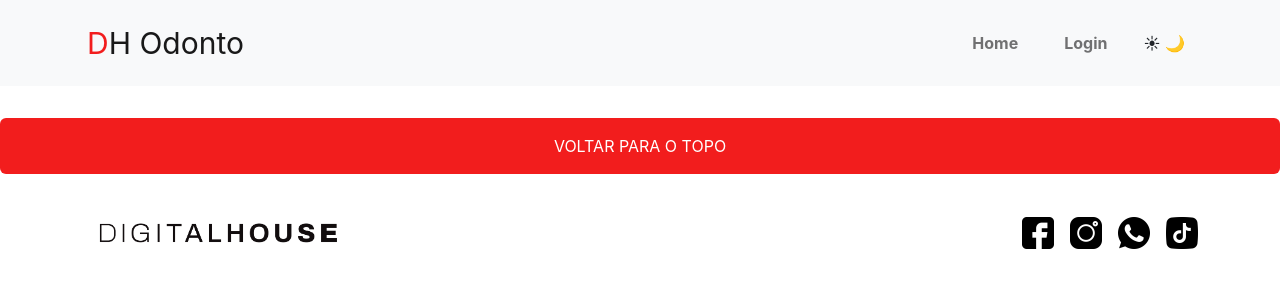
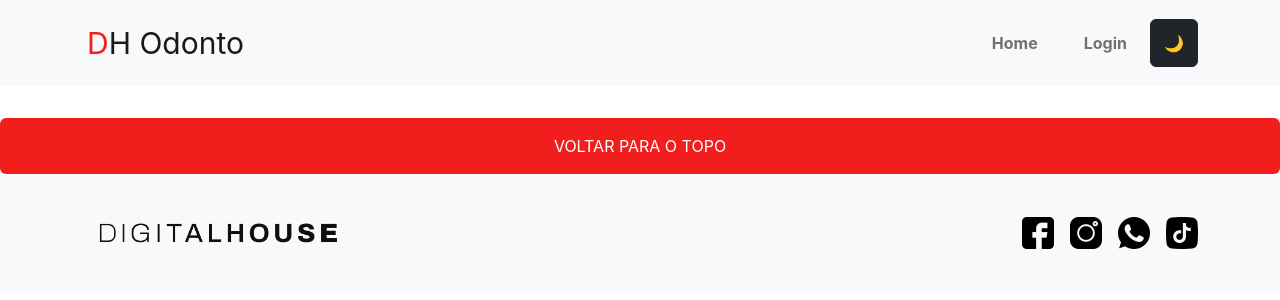
Before and after one commit to Carlos-Landerdahl/OdontoSchedule, a React (Create React App) app: page / in a window 1280 px wide. Shown: the top 300 px of the page. Built offline with nearby package versions, Linux system fonts and the light colour scheme.

Commit message:
feat: darkmode on/off

```diff
--- a/src/App.jsx
+++ b/src/App.jsx
@@ -1,14 +1,18 @@
 import { BrowserRouter } from "react-router-dom";
 import { RoutesApp } from "./routes";
+import { ThemeProvider } from "./context/ThemeContext";
 
 function App() {
   return (
     <BrowserRouter>
-      <div className={`app light`}>
-        <RoutesApp />
-      </div>
+      <ThemeProvider>
+        <div className={`app light`}>
+          <RoutesApp />
+        </div>
+      </ThemeProvider>
     </BrowserRouter>
   );
 }
 
+
 export default App;
--- a/src/Components/Card/Index.jsx
+++ b/src/Components/Card/Index.jsx
@@ -1,13 +1,13 @@
 import styles from "./Card.module.css";
 import { Link } from "react-router-dom";
+import { useTheme } from "../../context/ThemeContext";
 
-const Card = ({ dentist }) => {
-  const { matricula, nome, sobrenome } = dentist;
-
-  const isDarkMode = false; // Substitua por sua lógica de verificação de modo escuro
+const Card = ({ dentista }) => {
+  const { matricula, nome, sobrenome } = dentista;
+  const { isDarkMode } = useTheme();
 
   return (
-    <div className={`card ${isDarkMode ? 'dark-mode' : ''}`}>
+    <div className={`card ${isDarkMode ? styles.cardDark : ''}`}>
       <img
         className="card-img-top"
         src="/images/doctor.jpg"
--- a/src/Components/DetailCard/Index.jsx
+++ b/src/Components/DetailCard/Index.jsx
@@ -1,30 +1,34 @@
-import { useEffect, useState } from "react";
+import React, { useEffect, useState } from "react";
 import ScheduleFormModal from "../ModalScheduleForm/Index";
 import styles from "./DetailCard.module.css";
 import axios from "axios";
 import { useParams } from "react-router-dom";
+import { useTheme } from "../../context/ThemeContext";
 
-const DetailCard = ({ match }) => {
+const DetailCard = () => {
   const { id } = useParams();
+  const { isDarkMode } = useTheme();
   const [destistaDetails, setDentistaDetails] = useState([]);
   const { nome, sobrenome, usuario } = destistaDetails;
 
   useEffect(() => {
-    axios.get(`https://dhodonto.ctd.academy/dentista?matricula=${id}`)
-      .then(response => {
+    axios
+      .get(`https://dhodonto.ctd.academy/dentista?matricula=${id}`)
+      .then((response) => {
         setDentistaDetails(response.data);
       })
-      .catch(error => {
+      .catch((error) => {
         console.error("Erro ao fazer o fetch de detalhes", error);
-      })
+      });
   }, [id]);
 
   return (
     <>
       <h1>Detalhes do dentista</h1>
-      <section className="card col-sm-12 col-lg-6 container">
-        {/* //Na linha seguinte deverá ser feito um teste se a aplicação
-        // está em dark mode e deverá utilizar o css correto */}
+      <section
+        className={`card col-sm-12 col-lg-6 container ${isDarkMode ? styles.cardDark : ""
+          }`}
+      >
         <div className={`card-body row`}>
           <div className="col-sm-12 col-lg-6">
             <img
@@ -36,20 +40,15 @@ const DetailCard = ({ match }) => {
           <div className="col-sm-12 col-lg-6">
             <ul className="list-group">
               <li className="list-group-item">Nome: {nome}</li>
-              <li className="list-group-item">
-                Sobrenome: {sobrenome}
-              </li>
-              <li className="list-group-item">
-                Usuário: {usuario?.username}
-              </li>
+              <li className="list-group-item">Sobrenome: {sobrenome}</li>
+              <li className="list-group-item">Usuário: {usuario?.username}</li>
             </ul>
             <div className="text-center">
-              {/* //Na linha seguinte deverá ser feito um teste se a aplicação
-              // está em dark mode e deverá utilizado o css correto */}
               <button
                 data-bs-toggle="modal"
                 data-bs-target="#exampleModal"
-                className={`btn btn-light ${styles.button}`}
+                className={`btn ${isDarkMode ? "btn-light" : "btn-dark"} ${styles.button
+                  }`}
               >
                 Marcar consulta
               </button>
--- a/src/Components/Footer/Index.jsx
+++ b/src/Components/Footer/Index.jsx
@@ -1,35 +1,65 @@
+import React from "react";
 import styles from "./Footer.module.css";
+import { useTheme } from "../../context/ThemeContext";
 
 const Footer = () => {
+  const { isDarkMode } = useTheme();
+
   const scrollToTop = () => {
-    window.scrollTo(0, 0)
-  }
+    window.scrollTo(0, 0);
+  };
+
   return (
     <footer>
       <div className={styles.footerWrapper}>
-        <button className={`btn btn-danger ${styles.top}`} onClick={scrollToTop}>Voltar para o topo</button>
-        {/* //Na linha seguinte deverá ser feito um teste se a aplicação
-        // está em dark mode e deverá utilizar a class navbar-dark bg-dark ou navbar-light bg-light  */}
-        <div className={`navbar-light bg-light} ${styles.footer}`}>
+        <button
+          className={`btn ${isDarkMode ? "btn-light" : "btn-dark"} ${styles.top
+            }`}
+          onClick={scrollToTop}
+        >
+          Voltar para o topo
+        </button>
+        <div
+          className={`navbar ${isDarkMode ? "navbar-dark bg-dark" : "navbar-light bg-light"
+            } ${styles.footer}`}
+        >
           <div className="container">
             <div className={`row`}>
               <div className="col-sm-12 col-lg-6">
-                {/* //Na linha seguinte deverá ser feito um teste se a aplicação
-                // está em dark mode e deverá utilizar o css correto */}
-                <img className={`${styles.dhLogo}`} src="/images/DH.png" alt='DH-logo' />
+                <img
+                  className={`${styles.dhLogo}`}
+                  src="/images/DH.png"
+                  alt="DH-logo"
+                />
               </div>
               <div className={`col-sm-12 col-lg-6 ${styles.icons}`}>
-                <img src="/images/ico-facebook.png" alt="ícone do facebook" className={styles.icon} />
-                <img src="/images/ico-instagram.png" alt="ícone do instagram" className={styles.icon} />
-                <img src="/images/ico-whatsapp.png" alt="ícone do whatsapp" className={styles.icon} />
-                <img src="/images/ico-tiktok.png" alt="ícone do tiktok" className={styles.icon} />
+                <img
+                  src="/images/ico-facebook.png"
+                  alt="ícone do facebook"
+                  className={styles.icon}
+                />
+                <img
+                  src="/images/ico-instagram.png"
+                  alt="ícone do instagram"
+                  className={styles.icon}
+                />
+                <img
+                  src="/images/ico-whatsapp.png"
+                  alt="ícone do whatsapp"
+                  className={styles.icon}
+                />
+                <img
+                  src="/images/ico-tiktok.png"
+                  alt="ícone do tiktok"
+                  className={styles.icon}
+                />
               </div>
             </div>
           </div>
         </div>
       </div>
-    </footer >
-  )
-}
+    </footer>
+  );
+};
 
-export default Footer
+export default Footer;
--- a/src/Components/Login/Index.jsx
+++ b/src/Components/Login/Index.jsx
@@ -1,6 +1,9 @@
+import { useTheme } from "../../context/ThemeContext";
 import styles from "./Form.module.css";
 
 const LoginForm = () => {
+  const { isDarkMode } = useTheme();
+
   const handleSubmit = (e) => {
     //Nesse handlesubmit você deverá usar o preventDefault,
     //enviar os dados do formulário e enviá-los no corpo da requisição
@@ -13,10 +16,9 @@ const LoginForm = () => {
 
   return (
     <>
-      {/* //Na linha seguinte deverá ser feito um teste se a aplicação
-        // está em dark mode e deverá utilizar o css correto */}
       <div
-        className={`text-center card container ${styles.card}`}
+        className={`text-center card container ${isDarkMode ? styles.cardDark : ""
+          } ${styles.card}`}
       >
         <div className={`card-body ${styles.CardBody}`}>
           <form onSubmit={handleSubmit}>
--- a/src/Components/ModalScheduleForm/Index.jsx
+++ b/src/Components/ModalScheduleForm/Index.jsx
@@ -1,24 +1,24 @@
+import React from "react";
 import ScheduleForm from "../ScheduleForm/Index";
+import { useTheme } from "../../context/ThemeContext";
 
 const ScheduleFormModal = () => {
+  const { isDarkMode } = useTheme();
+
   return (
     <div
-      className={`modal fade`}
+      className={`modal fade ${isDarkMode ? "DarkModal" : ""}`}
       id="exampleModal"
       tabIndex="-1"
       aria-labelledby="exampleModalLabel"
       aria-hidden="true"
     >
       <div className="modal-dialog">
-        {/* //Na linha seguinte deverá ser feito um teste se a aplicação
-        // está em dark mode e deverá utilizar o css correto */}
         <div className={`modal-content`}>
           <div className="modal-header">
             <h1 className="modal-title fs-5" id="exampleModalLabel">
               Selecione o dentista, paciente e a data e hora
             </h1>
-            {/* //Na linha seguinte deverá ser feito um teste se a aplicação
-            // está em dark mode e deverá utilizado o css correto */}
             <button
               type="button"
               className={`btn-close`}
--- a/src/Components/NavBar/Index.jsx
+++ b/src/Components/NavBar/Index.jsx
@@ -1,17 +1,18 @@
 import { Link } from "react-router-dom";
 import styles from "./Navbar.module.css";
+import { useTheme } from "../../context/ThemeContext";
 
 const Navbar = () => {
+  const { isDarkMode, toggleDarkMode } = useTheme();
+
   return (
     <header className="sticky-top">
-      {/* //Na linha seguinte deverá ser feito um teste se a aplicação
-        // está em dark mode e deverá utilizar navbar-dark bg-dark ou navbar-light bg-light*/}
       <nav
-        className={`navbar navbar-expand-sm navbar-light bg-light`}
+        className={`navbar navbar-expand-sm ${isDarkMode ? "navbar-dark bg-dark" : "navbar-light bg-light"
+          }`}
         aria-label="Third navbar example"
       >
         <div className="container">
-          {/* Ao clicar, o usuário deve ser redirecionado a home, com react-router */}
           <Link className={`navbar-brand ${styles.navbarBrand}`} to="/home">
             DH Odonto
           </Link>
@@ -33,29 +34,21 @@ const Navbar = () => {
           >
             <ul className="navbar-nav mb-2 mb-sm-0">
               <li className={`nav-item ${styles.navBarLink}`}>
-                {/* Ao clicar, o usuário deve ser redirecionado a home, com react-router */}
                 <Link className="nav-link" to="/home">
                   Home
                 </Link>
               </li>
               <li className={`nav-item ${styles.navBarLink}`}>
-                {/* Se o usuário estiver logado, deverá aparecer um botão de logout
-                que vai apagar o token do localstorage.
-                Se o usuário estiver deslogado, um link fará um redirecionamento, com react-router,
-                ao formulário de login
-                O botão de logout deverá ser testado darkmode
-                se sim, btn-dark, se não, btn-light */}
                 <Link className="nav-link" to="/login">
                   Login
                 </Link>
               </li>
               <li className={`nav-item`}>
-                {/* Ao ser clicado, esse botão mudará a aplicação para dark mode ou light mode.
-                 Lembre-se de usar um estado no contexto para fazer essa alteração.
-                 Na linha seguinte deverá ser feito um teste se a aplicação
-                 está em dark mode e deverá utilizar o icone ☀ ou 🌙 e btn-dark ou btn-light*/}
-                <button className={`btn btn-light${styles.btnStyle}`}>
-                  ☀ 🌙{" "}
+                <button
+                  className={`btn ${isDarkMode ? "btn-light" : "btn-dark"} ${styles.btnStyle}`}
+                  onClick={toggleDarkMode}
+                >
+                  {isDarkMode ? "☀" : "🌙"}
                 </button>
               </li>
             </ul>
--- a/src/Components/ScheduleForm/Index.jsx
+++ b/src/Components/ScheduleForm/Index.jsx
@@ -1,7 +1,10 @@
-import { useContext, useEffect, useState } from "react";
+import React, { useEffect } from "react";
 import styles from "./ScheduleForm.module.css";
+import { useTheme } from "../../context/ThemeContext"; // Importe o contexto de tema
 
 const ScheduleForm = () => {
+  const { isDarkMode } = useTheme(); // Usar o estado de modo escuro do contexto
+
   useEffect(() => {
     //Nesse useEffect, você vai fazer um fetch na api buscando TODOS os dentistas
     //e pacientes e carregar os dados em 2 estados diferentes
@@ -17,11 +20,8 @@ const ScheduleForm = () => {
 
   return (
     <>
-      {/* //Na linha seguinte deverá ser feito um teste se a aplicação
-        // está em dark mode e deverá utilizar o css correto */}
       <div
-        className={`text-center container}`
-        }
+        className={`text-center container ${isDarkMode ? styles.cardDark : ""}`}
       >
         <form onSubmit={handleSubmit}>
           <div className={`row ${styles.rowSpacing}`}>
@@ -62,11 +62,8 @@ const ScheduleForm = () => {
             </div>
           </div>
           <div className={`row ${styles.rowSpacing}`}>
-            {/* //Na linha seguinte deverá ser feito um teste se a aplicação
-        // está em dark mode e deverá utilizar o css correto */}
             <button
-              className={`btn btn-light ${styles.button
-                }`}
+              className={`btn ${isDarkMode ? "btn-light" : "btn-dark"} ${styles.button}`}
               type="submit"
             >
               Schedule
--- /dev/null
+++ b/src/context/ThemeContext.jsx
@@ -0,0 +1,22 @@
+import React, { createContext, useContext, useState } from "react";
+
+const ThemeContext = createContext();
+
+export function useTheme() {
+  return useContext(ThemeContext);
+}
+
+export function ThemeProvider({ children }) {
+  const [isDarkMode, setIsDarkMode] = useState(false);
+
+  const toggleDarkMode = () => {
+    console.log("Toggle Dark Mode clicked");
+    setIsDarkMode(!isDarkMode);
+  };
+
+  return (
+    <ThemeContext.Provider value={{ isDarkMode, toggleDarkMode }}>
+      {children}
+    </ThemeContext.Provider>
+  );
+}
--- a/src/pages/Home.jsx
+++ b/src/pages/Home.jsx
@@ -21,7 +21,7 @@ export const Home = () => {
       <h1>Home</h1>
       <div className="card-grid container">
         {dentistas.map(dentista => (
-          <Card key={dentista.matricula} dentist={dentista} />
+          <Card key={dentista.matricula} dentista={dentista} />
         ))}
       </div>
     </>
```
